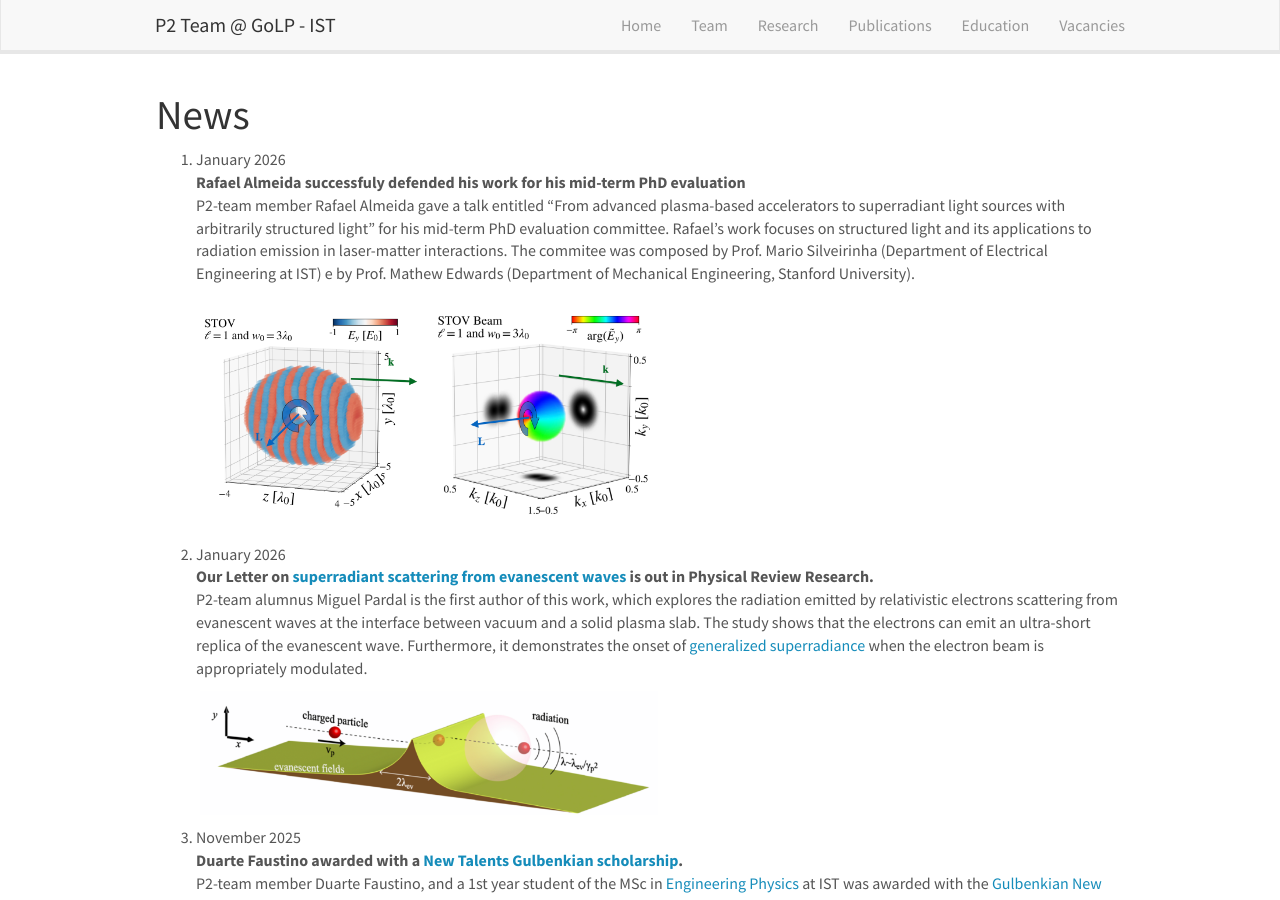
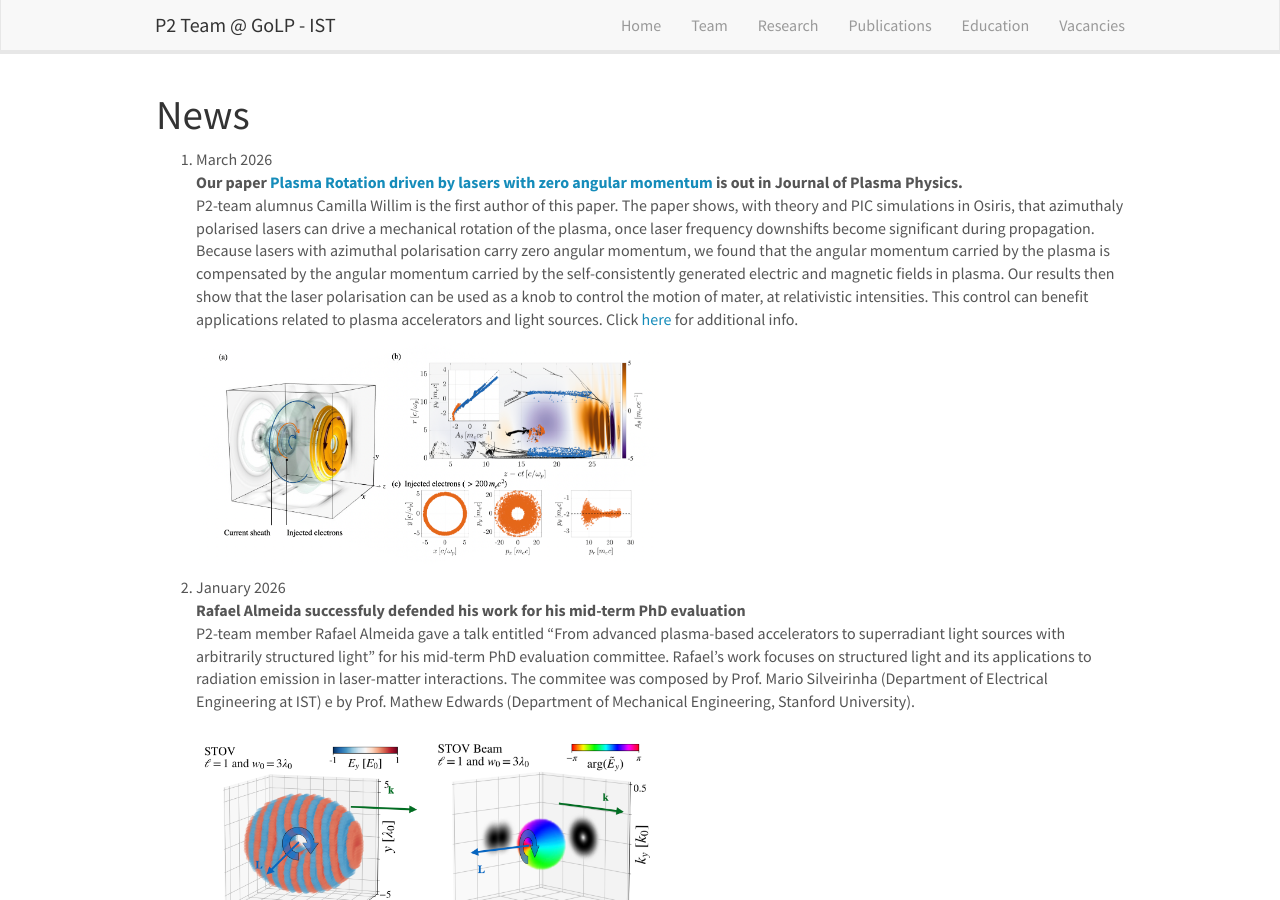
Before and after one commit to p2team/p2team.github.io, a Jekyll site: the page built from _pages/allnews.md, in a window 1280 px wide and 900 px high. Built offline with Jekyll 4.4.1, drawn with Linux system fonts in a browser that asks for light colours; nearby versions of some CDN libraries.

Commit message:
news update lpaw JD prize

```diff
--- a/_data/news.yml
+++ b/_data/news.yml
@@ -1,3 +1,9 @@
+- date: 3. March 2026
+  headline: Our paper [Plasma Rotation driven by lasers with zero angular momentum](https://doi.org/10.1017/S0022377825101062) is out in Journal of Plasma Physics.
+  fullstory: P2-team alumnus Camilla Willim is the first author of this paper. The paper shows, with theory and PIC simulations in Osiris, that azimuthaly polarised lasers can drive a mechanical rotation of the plasma, once laser frequency downshifts become significant during propagation. Because lasers with azimuthal polarisation carry zero angular momentum, we found that the angular momentum carried by the plasma is compensated by the angular momentum carried by the self-consistently generated electric and magnetic fields in plasma. Our results then show that the laser polarisation can be used as a knob to control the motion of mater, at relativistic intensities. This control can benefit applications related to plasma accelerators and light sources. Click [here](https://www.linkedin.com/feed/update/urn:li:activity:7434263000821284865/?originTrackingId=3VEhw%2F3wv0Q8JHhgN1ndvw%3D%3D) for additional info.
+  number_photo: 1
+  photo: plasma-rotation.png
+
 - date: 23. January 2026
   headline: Rafael Almeida successfuly defended his work for his mid-term PhD evaluation
   fullstory: P2-team member Rafael Almeida gave a talk entitled "From advanced plasma-based accelerators to superradiant light sources with arbitrarily structured light" for his mid-term PhD evaluation committee. Rafael's work focuses on structured light and its applications to radiation emission in laser-matter interactions. The commitee was composed by Prof. Mario Silveirinha (Department of Electrical Engineering at IST) e by Prof. Mathew Edwards (Department of Mechanical Engineering, Stanford University).
--- a/_data/publist.yml
+++ b/_data/publist.yml
@@ -1,3 +1,11 @@
+- title: "lasma Rotation driven by lasers with zero angular momentum"
+  image:
+  description:
+  authors: C. Willim, T. Silva, L. Silva, J. Vieira
+  link:
+    url:  https://doi.org/10.1017/S0022377825101062
+    display: "Plasma Physics and Controlled Fusion 92, E14 (2026)"
+
 - title: "Superradiant scattering from evanescent waves"
   image:
   description:
```
Also changed, not shown: images/newspic/plasma-rotation.png (added).
